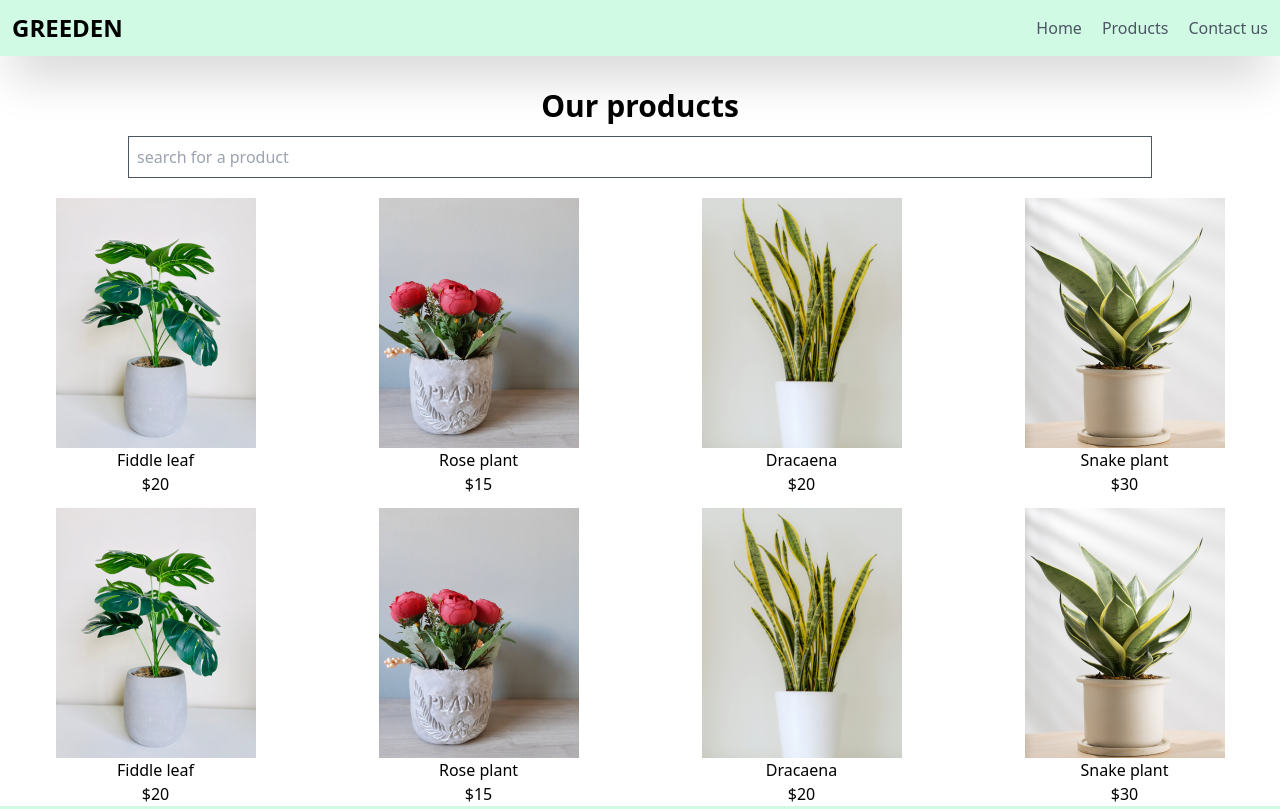
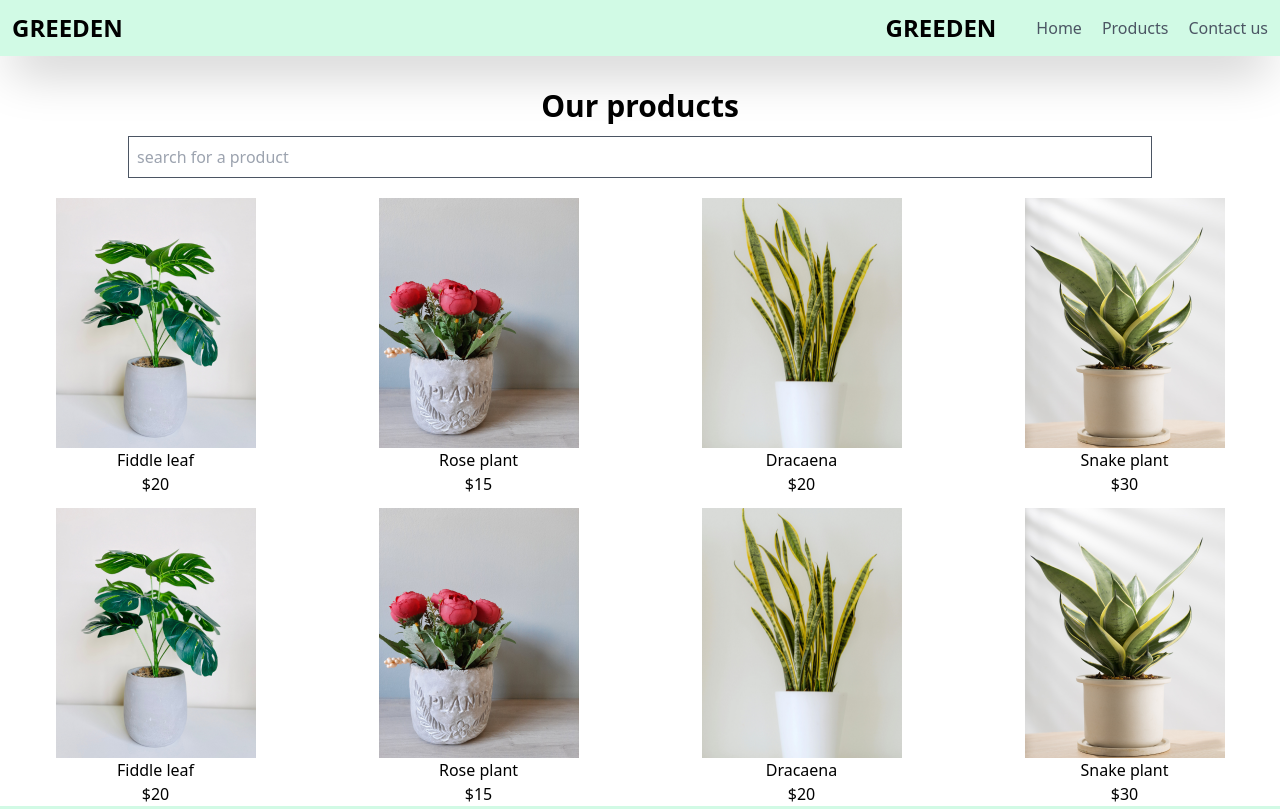
Before and after one commit to Amudha-kumar/greeden-website, a plain HTML site: page product.html in a window 1280 px wide. Shown: the top 809 px of the page. Drawn offline with nearby package versions, Linux system fonts and the light colour scheme.

Commit message:
updated the Navbar

```diff
--- a/product.html
+++ b/product.html
@@ -22,6 +22,7 @@ https://cdn.jsdelivr.net/npm/tailwindcss@2.2.19/dist/tailwind.min.css
         <h1 class="text-2xl font-bold  ">GREEDEN</h1>
 
 <div class="flex items-center gap-5">
+    <h1 class="text-2xl font-bold  ">GREEDEN</h1>
         <ul class="flex gap-5 text-gray-600 hidden md:flex">
             <li>
                 <a class="hover:underline hover:text-black" href="index.html">Home</a>
```
